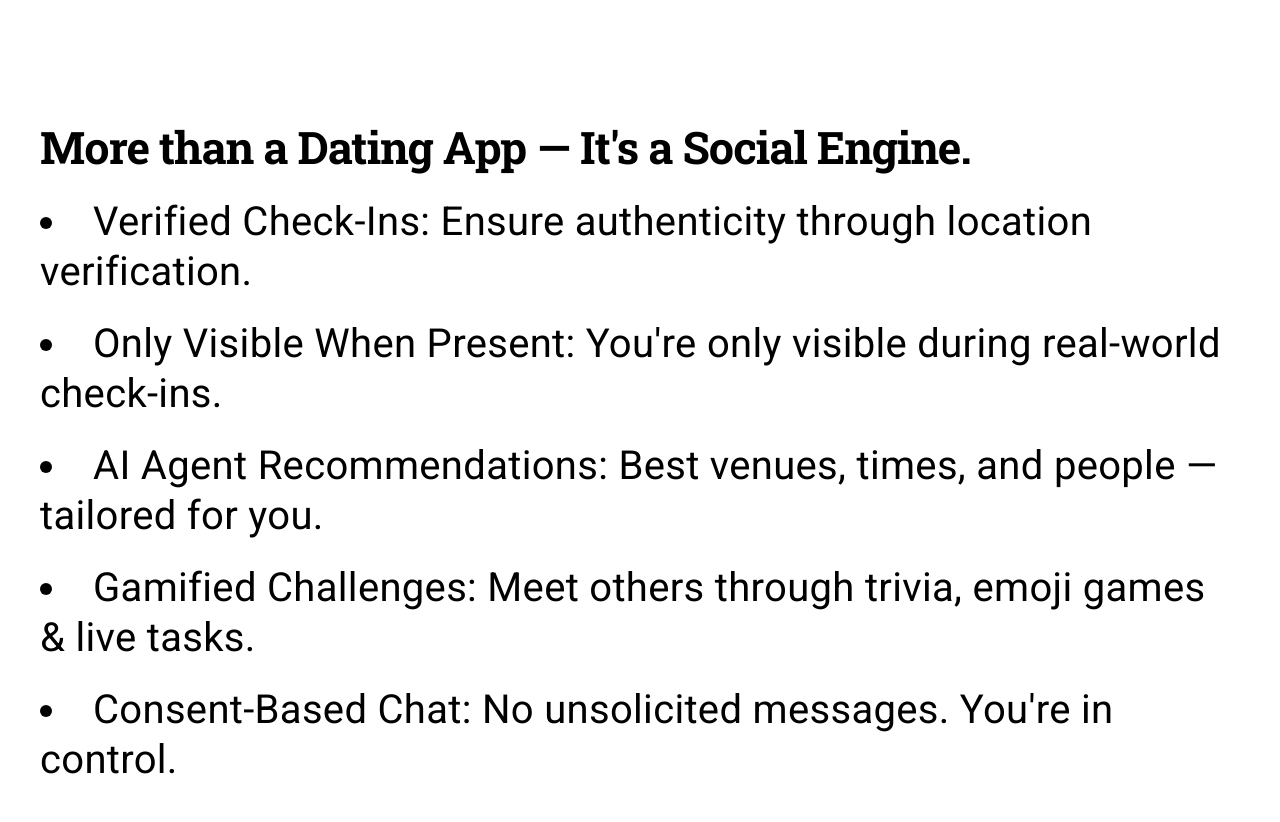
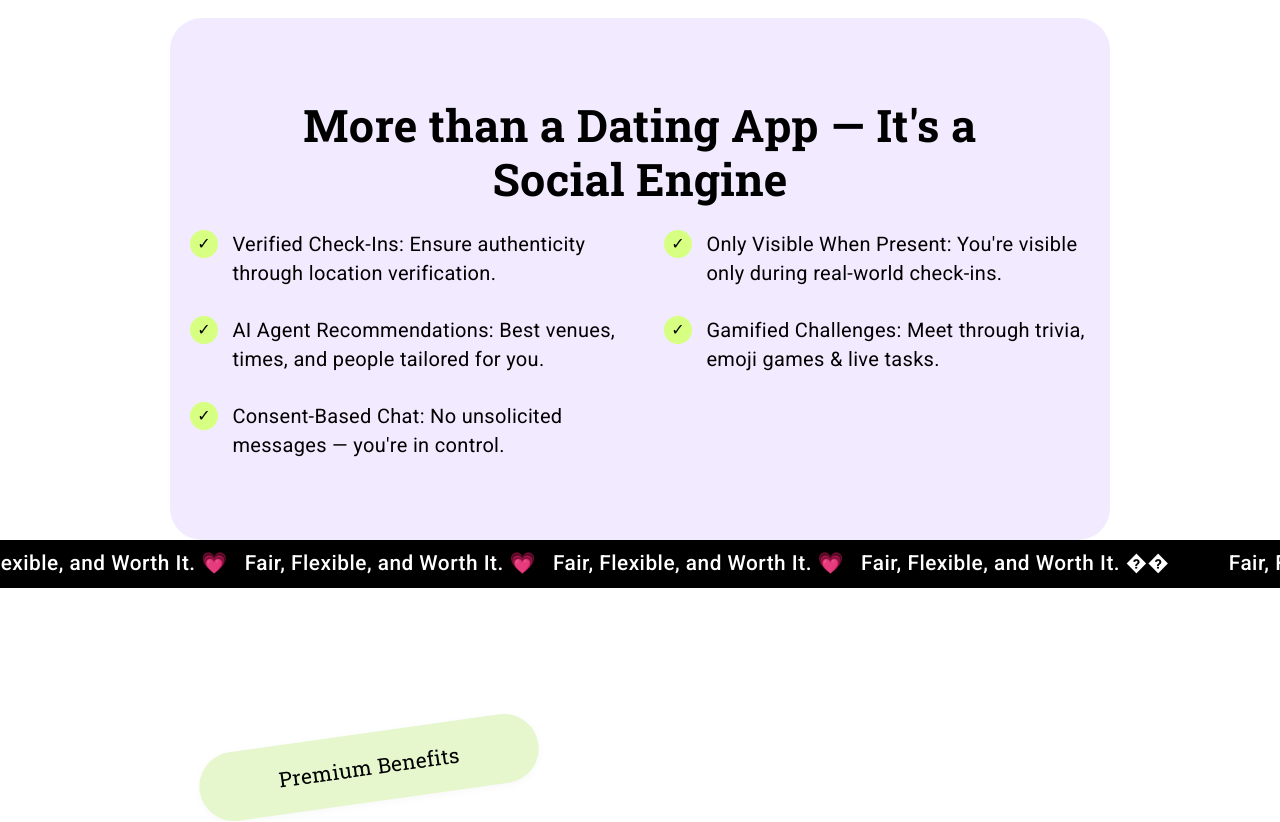
Before and after one commit to mertkilickaplan/shipWebsite, a React (Create React App) app: page / in a window 1280 px wide. Shown: the part 2500-3322 px from the top of the page. Built offline with nearby package versions, Linux system fonts and the light colour scheme.

Commit message:
Social-Engine section: lavender strip, two-column icon list

```diff
--- a/src/App.js
+++ b/src/App.js
@@ -60,15 +60,34 @@ function App() {
             </section>
           </div>
         </section>
-        <section className="section social-engine-section">
-          <h2 className="social-engine-title">More than a Dating App — It's a Social Engine.</h2>
-          <ul className="social-engine-list">
-            <li>Verified Check-Ins: Ensure authenticity through location verification.</li>
-            <li>Only Visible When Present: You're only visible during real-world check-ins.</li>
-            <li>AI Agent Recommendations: Best venues, times, and people — tailored for you.</li>
-            <li>Gamified Challenges: Meet others through trivia, emoji games & live tasks.</li>
-            <li>Consent-Based Chat: No unsolicited messages. You're in control.</li>
-          </ul>
+        <section className="section social-section">
+          <div className="container">
+            <h2 className="social-heading">
+              More than a Dating App&nbsp;— It's a Social&nbsp;Engine
+            </h2>
+            <ul className="social-list">
+              <li className="social-item">
+                <span className="icon"></span>
+                Verified Check-Ins: Ensure authenticity through location verification.
+              </li>
+              <li className="social-item">
+                <span className="icon"></span>
+                Only Visible When Present: You're visible only during real-world check-ins.
+              </li>
+              <li className="social-item">
+                <span className="icon"></span>
+                AI Agent Recommendations: Best venues, times, and people tailored for you.
+              </li>
+              <li className="social-item">
+                <span className="icon"></span>
+                Gamified Challenges: Meet through trivia, emoji games & live tasks.
+              </li>
+              <li className="social-item">
+                <span className="icon"></span>
+                Consent-Based Chat: No unsolicited messages — you're in control.
+              </li>
+            </ul>
+          </div>
         </section>
         <div className="marquee-container">
           <div className="marquee">
--- a/src/styles.css
+++ b/src/styles.css
@@ -181,3 +181,63 @@ a.btn {
   font-size: .75em;
   color: var(--text);
 }
+
+/* =======================================================
+   SOCIAL-ENGINE SECTION  ·  style + minimal markup update
+   ======================================================= */
+.social-section {
+  background: var(--accent);
+  border-radius: 2rem;
+  padding: 4rem 1rem;
+  margin-block: 4rem;
+}
+
+.social-section .container {
+  width: min(1100px, 100%);
+  margin-inline: auto;
+}
+
+.social-heading {
+  font: 700 var(--fs-800)/1.2 var(--ff-slab);
+  text-align: center;
+  max-width: 28ch;
+  margin: 0 auto 3rem;
+}
+
+.social-list {
+  list-style: none;
+  padding: 0;
+  margin: 0;
+  display: grid;
+  gap: 1.75rem 3rem;
+}
+
+@media (min-width: 768px) {
+  .social-list { grid-template-columns: 1fr 1fr; }
+}
+
+.social-item {
+  display: flex;
+  align-items: flex-start;
+  font-size: var(--fs-500);
+  line-height: 1.45;
+}
+
+.social-item .icon {
+  flex: none;
+  width: 1.4em;
+  height: 1.4em;
+  background: var(--primary);
+  border-radius: 50%;
+  margin-right: .9rem;
+  position: relative;
+}
+.social-item .icon::after {
+  content: "✓";
+  position: absolute;
+  inset: 0;
+  display: grid;
+  place-content: center;
+  font-size: .8em;
+  color: var(--text);
+}
```
